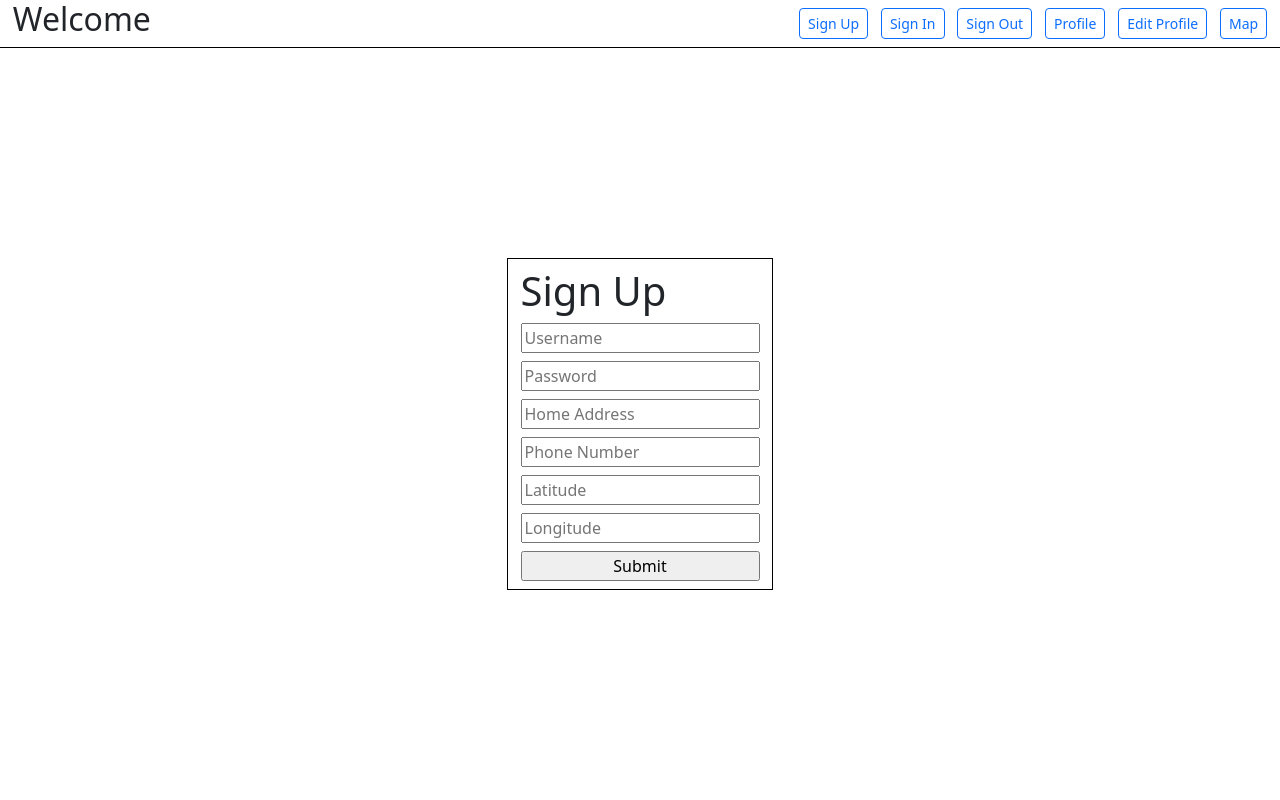
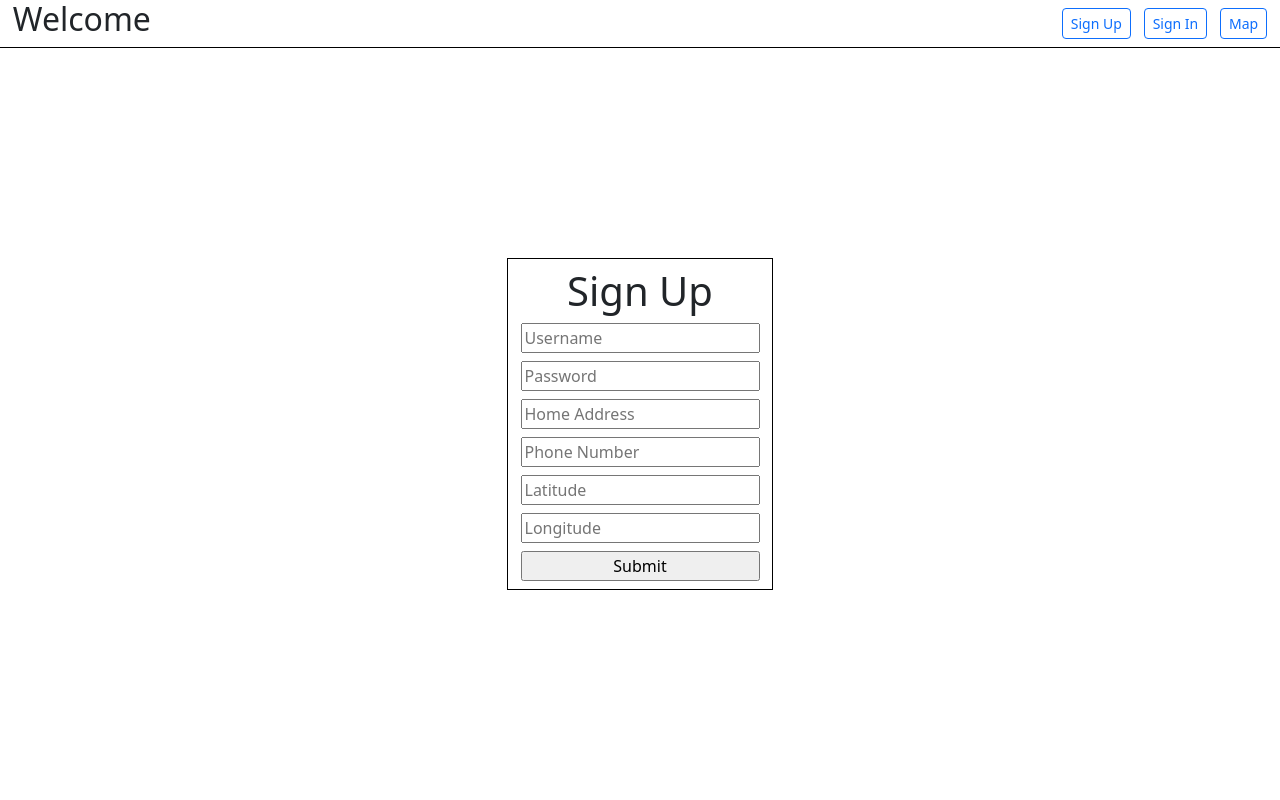
Before and after one commit to Riley-5/Kartoza-Job-Application-Assignment, a Django app: page /sign_up in a window 1280 px wide. Run offline with Django 4.2, Linux system fonts and the light colour scheme.

Commit message:
Refactored code

```diff
--- a/portfolio_app/static/portfolio_app/styles.css
+++ b/portfolio_app/static/portfolio_app/styles.css
@@ -17,8 +17,8 @@
 	gap: 1vw;
 }
 
-/* Styling for the index page */
-#profile-container {
+/* Styling for other pages */
+.container {
 	height: 94vh;
 	width: 100vw;
 	display: flex;
@@ -26,29 +26,19 @@
 	align-items: center;
 }
 
-#profile-info {
+.info {
 	border: solid 1px black;
 	padding: 1vh 1vw;
 }
 
-/* Styling for the edit profile page */
-#edit-profile-container {
-	height: 94vh;
-	width: 100vw;
-	display: flex;
-	justify-content: center;
-	align-items: center;
-}
-
-#edit-profile-form-container {
-	border: solid 1px black;
-	padding: 1vh 1vw;
-}
-
-#edit-profile-form {
+.form {
 	display: flex;
 	flex-direction: column;
 	gap: 1vh;
+}
+
+.center-heading {
+	text-align: center;
 }
 
 /* Styling for map */
@@ -56,43 +46,3 @@
 	height: 94vh;
 	width: 100vw;
 }
-
-/* Styling for sign up form */
-#sign-up-container {
-	height: 94vh;
-	width: 100vw;
-	display: flex;
-	justify-content: center;
-	align-items: center;
-}
-
-#sign-up-info {
-	border: solid 1px black;
-	padding: 1vh 1vw;
-}
-
-#sign-up-form {
-	display: flex;
-	flex-direction: column;
-	gap: 1vh;
-}
-
-/* Styling for sign in form */
-#sign-in-container {
-	height: 94vh;
-	width: 100vw;
-	display: flex;
-	justify-content: center;
-	align-items: center;
-}
-
-#sign-in-info {
-	border: solid 1px black;
-	padding: 1vh 1vw;
-}
-
-#sign-in-form {
-	display: flex;
-	flex-direction: column;
-	gap: 1vh;
-}
--- a/portfolio_app/templates/portfolio_app/index.html
+++ b/portfolio_app/templates/portfolio_app/index.html
@@ -1,7 +1,7 @@
 {% extends "portfolio_app/layout.html" %} {% load static %} {% block body %}
-<div id="profile-container">
-	<div id="profile-info">
-		<h1>Username: {{ user.username }}</h1>
+<div class="container">
+	<div class="info">
+		<h1 class="center-heading">Username: {{ user.username }}</h1>
 		<hr />
 		<p>Home Address: {{ user.home_address }}</p>
 		<p>Phone Number: {{ user.phone_number }}</p>
--- a/portfolio_app/templates/portfolio_app/layout.html
+++ b/portfolio_app/templates/portfolio_app/layout.html
@@ -18,18 +18,27 @@
 		<div id="navbar">
 			<h2>Welcome {{ user.username }}</h2>
 			<nav id="nav-buttons">
+				{% if not user.username %}
 					<a type="button" href="{% url "sign_up" %}" class="btn btn-outline-primary btn-sm">
 						Sign Up
 					</a>
+				{% endif %}
+				{% if not user.username %}
 					<a type="button" href="{% url "sign_in" %}" class="btn btn-outline-primary btn-sm">
 						Sign In
 					</a>
+				{% endif %}
+				{% if user.username %}
 					<a type="button" href="{% url "sign_out" %}" class="btn btn-outline-primary btn-sm">
 						Sign Out
 					</a>
+				{% endif %}
+				{% if user.username %}
 					<a type="button" href="{% url "index" %}" class="btn btn-outline-primary btn-sm">
 						Profile
 					</a>
+				{% endif %}
+				{% if user.username %}
 					<a
 						type="button"
 						href="{% url "edit_profile" %}"
@@ -37,6 +46,7 @@
 					>
 						Edit Profile
 					</a>
+				{% endif %}
 				<a type="button" href="{% url "map" %}" class="btn btn-outline-primary btn-sm">
 					Map
 				</a>
--- a/portfolio_app/templates/portfolio_app/sign_up.html
+++ b/portfolio_app/templates/portfolio_app/sign_up.html
@@ -1,8 +1,8 @@
 {% extends "portfolio_app/layout.html" %} {% load static %} {% block body %}
-<div id="sign-up-container">
-	<div id="sign-up-info">
-        <h1>Sign Up</h1>
-		<form id="sign-up-form" action="{% url "sign_up" %}" method="POST">
+<div class="container">
+	<div class="info">
+        <h1 class="center-heading">Sign Up</h1>
+		<form class="form" action="{% url "sign_up" %}" method="POST">
             {% csrf_token %}
             <input type="text" name="username" placeholder="Username">
             <input type="password" name="password" placeholder="Password">
```
Also changed, not shown: portfolio_app/signals.py (added, +13 -0 lines), portfolio_app/templates/portfolio_app/edit_profile.html (+4 -4 lines), portfolio_app/templates/portfolio_app/sign_in.html (+4 -4 lines), db.sqlite3. Lines whose indentation alone changed are shown as unchanged.
